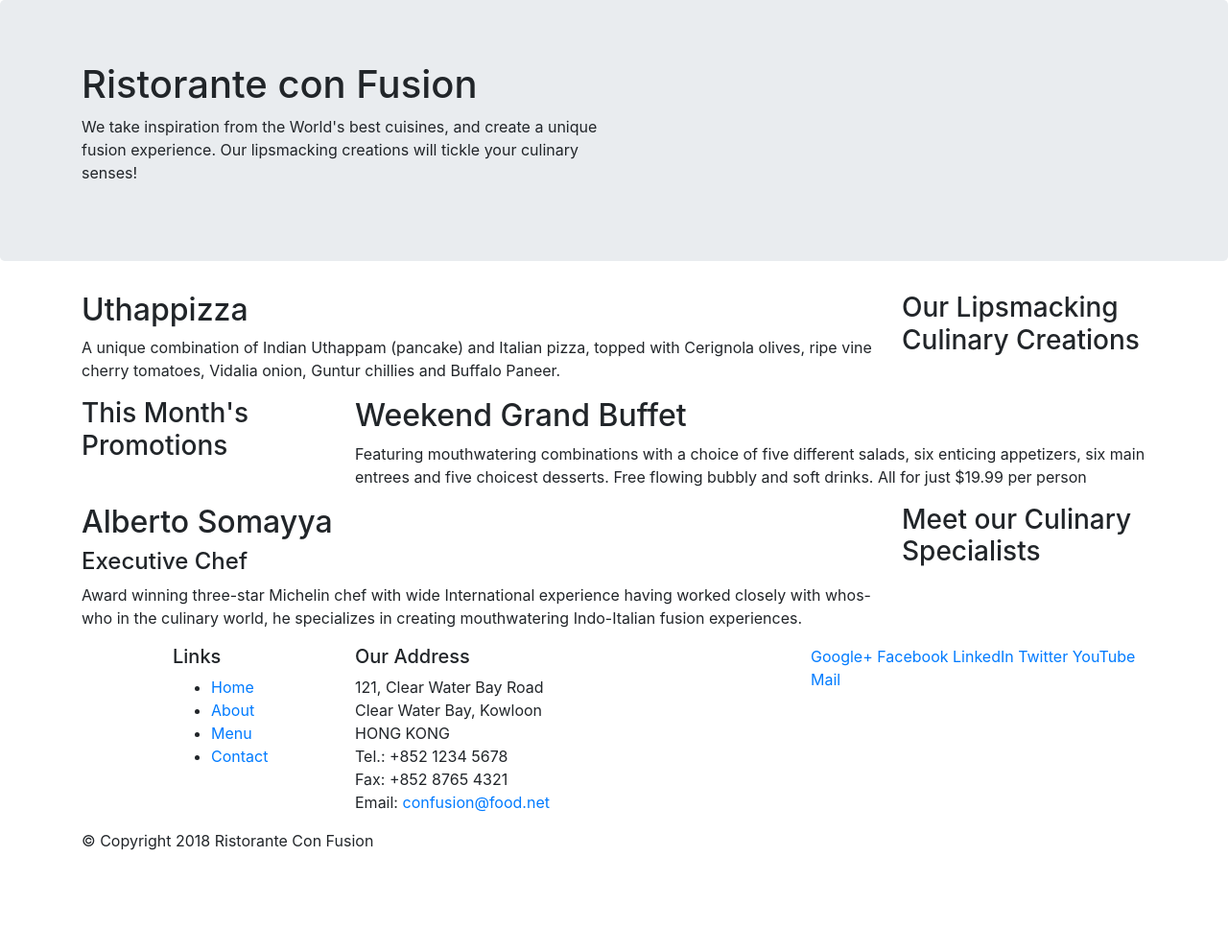
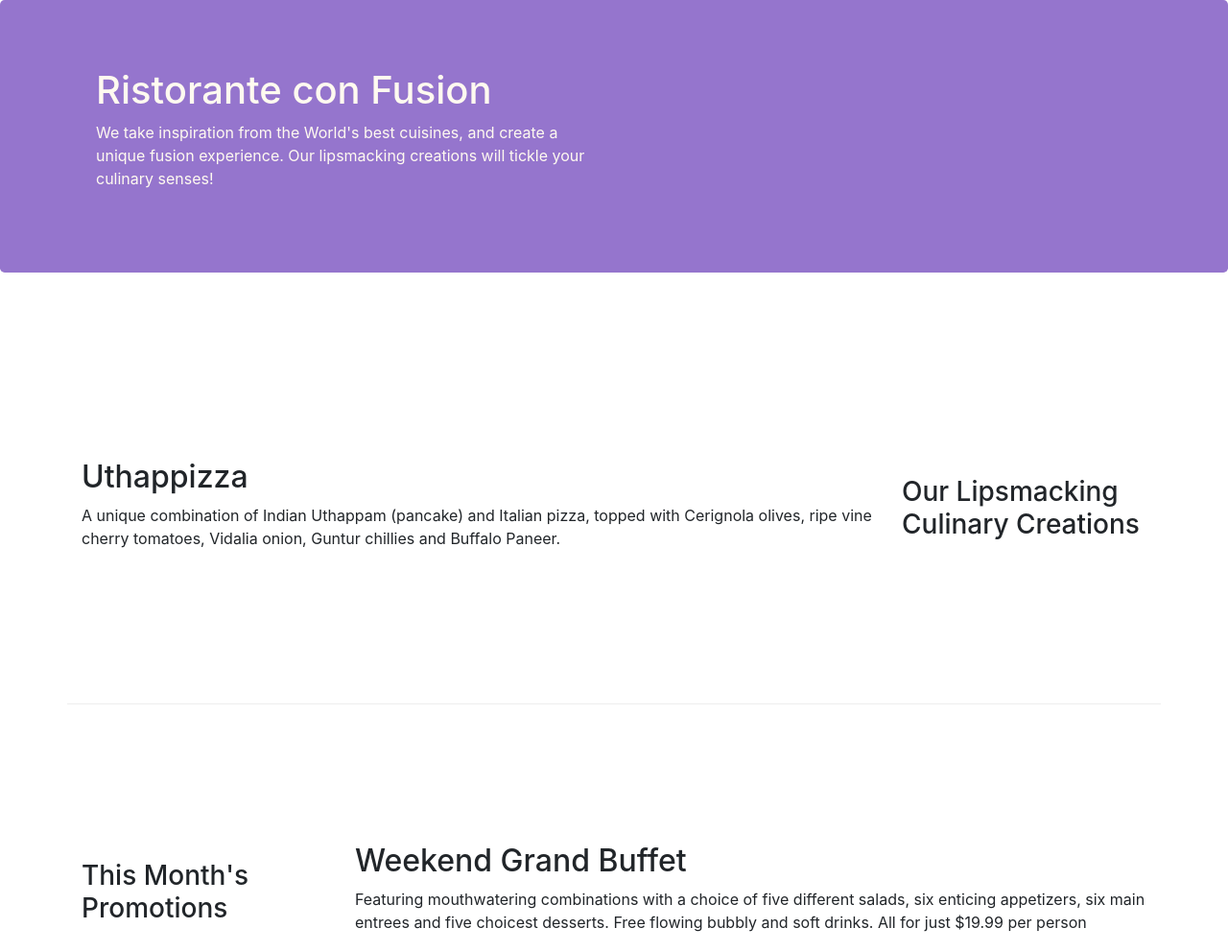
Before and after one commit to shahzadahsan97/coursea-git-work, a website: page index.html in a window 1280 px wide. Shown: the top 992 px of the page at 96% size. Before the commit the page ends 904 px from the top, so only its background shows below. Drawn offline with nearby package versions, Linux system fonts and the light colour scheme.

Commit message:
add color and align center

```diff
--- /dev/null
+++ b/css/style.css
@@ -0,0 +1,33 @@
+.row-header {
+    margin: 0px auto;
+    padding: opx auto;
+}
+
+.row-content {
+    margin: 0px auto;
+    padding: 50px 0px 50px 0px;
+    border-bottom: 1px ridge;
+    min-height: 400px;
+
+}
+
+.footer {
+    background-color: #D1C4E9;
+    margin: 0px auto;
+    padding: 20px 0px 20px 0px;
+
+}
+
+.jumbotron{
+    padding: 70px 30px 70px 30px;
+    margin: 0px auto;
+    background: #9575CD;
+    color: floralwhite;
+}
+
+.address{
+    font-size: 80%;
+    margin: 0px;
+    color: #0f0f0f;
+
+}
--- a/index.html
+++ b/index.html
@@ -9,6 +9,7 @@
 
     <!-- Bootstrap CSS -->
     <link rel="stylesheet" href="node_modules/bootstrap/dist/css/bootstrap.min.css">
+    <link rel="stylesheet" href="css/style.css">
     <title>Ristorante Con Fusion</title>
 </head>
 
@@ -16,7 +17,7 @@
 
     <header class = "jumbotron">
         <div class = "container ">
-            <div class = "row">
+            <div class = "row row-header">
                 <div class = "col-12 col-sm-6">
                     <h1>Ristorante con Fusion</h1>
                     <p>We take inspiration from the World's best cuisines, and create a unique fusion experience. Our lipsmacking creations will tickle your culinary senses!</p>
@@ -27,8 +28,8 @@
         </div>
     </header>
 
-    <div class = "container">
-        <div class = "row">
+    <div class = "container row-content">
+        <div class = "row row-content align-items-center">
             <div class = "col-12 col-sm-4 order-sm-last col-md-3">
                 <h3>Our Lipsmacking Culinary Creations</h3>
             </div>
@@ -39,7 +40,7 @@
         </div>
 
 
-        <div class = "row">
+        <div class = "row row-content align-items-center">
             <div class = "col-12 col-sm-4 col-md-3">
                 <h3>This Month's Promotions</h3>
             </div>
@@ -49,7 +50,7 @@
             </div>
         </div>
 
-        <div class = "row">
+        <div class = "row row-content align-items-center">
             <div class = "col-12 col-sm-4 order-sm-last col-md-3">
                 <h3>Meet our Culinary Specialists</h3>
             </div>
@@ -61,12 +62,12 @@
         </div>
     </div>
 
-    <footer>
+    <footer class="footer">
         <div class = "container">
             <div class = "row">
                 <div class = "col-4 offset-1 col-sm-2">
                     <h5>Links</h5>
-                    <ul>
+                    <ul class = "list-unstyled">
                         <li><a href="#">Home</a></li>
                         <li><a href="#">About</a></li>
                         <li><a href="#">Menu</a></li>
@@ -84,8 +85,8 @@
 		              Email: <a href="mailto:confusion@food.net">confusion@food.net</a>
 		           </address>
                 </div>
-                <div class = "col-12 col-sm-4">
-                    <div>
+                <div class = "col-12 col-sm-4 align-self-center">
+                    <div class = "text-center">
                         <a href="http://google.com/+">Google+</a>
                         <a href="http://www.facebook.com/profile.php?id=">Facebook</a>
                         <a href="http://www.linkedin.com/in/">LinkedIn</a>
@@ -95,7 +96,7 @@
                     </div>
                 </div>
            </div>
-           <div class = "row">
+           <div class = "row justify-content-center">
                 <div class = "col-auto">
                     <p>© Copyright 2018 Ristorante Con Fusion</p>
                 </div>
```
